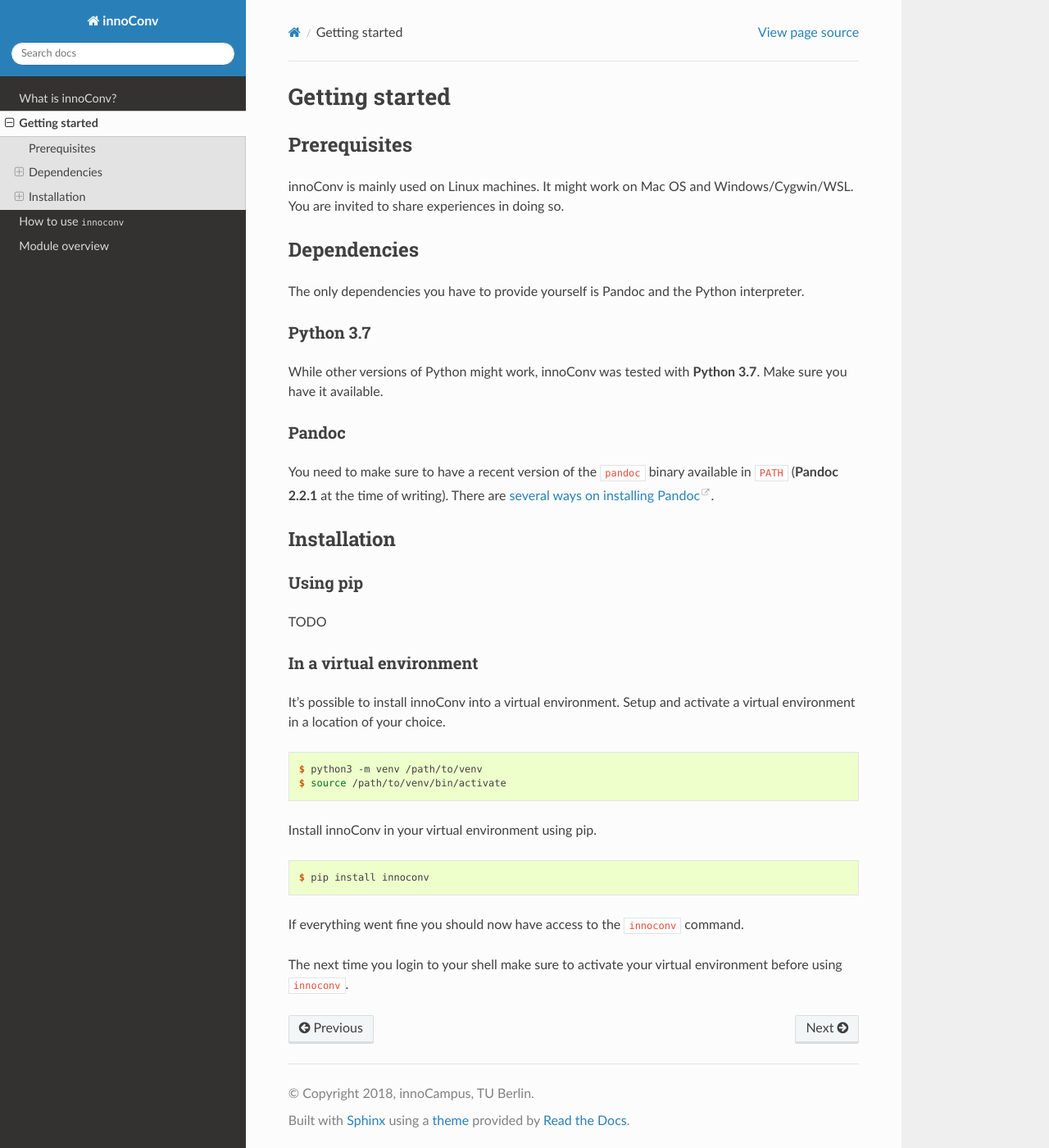
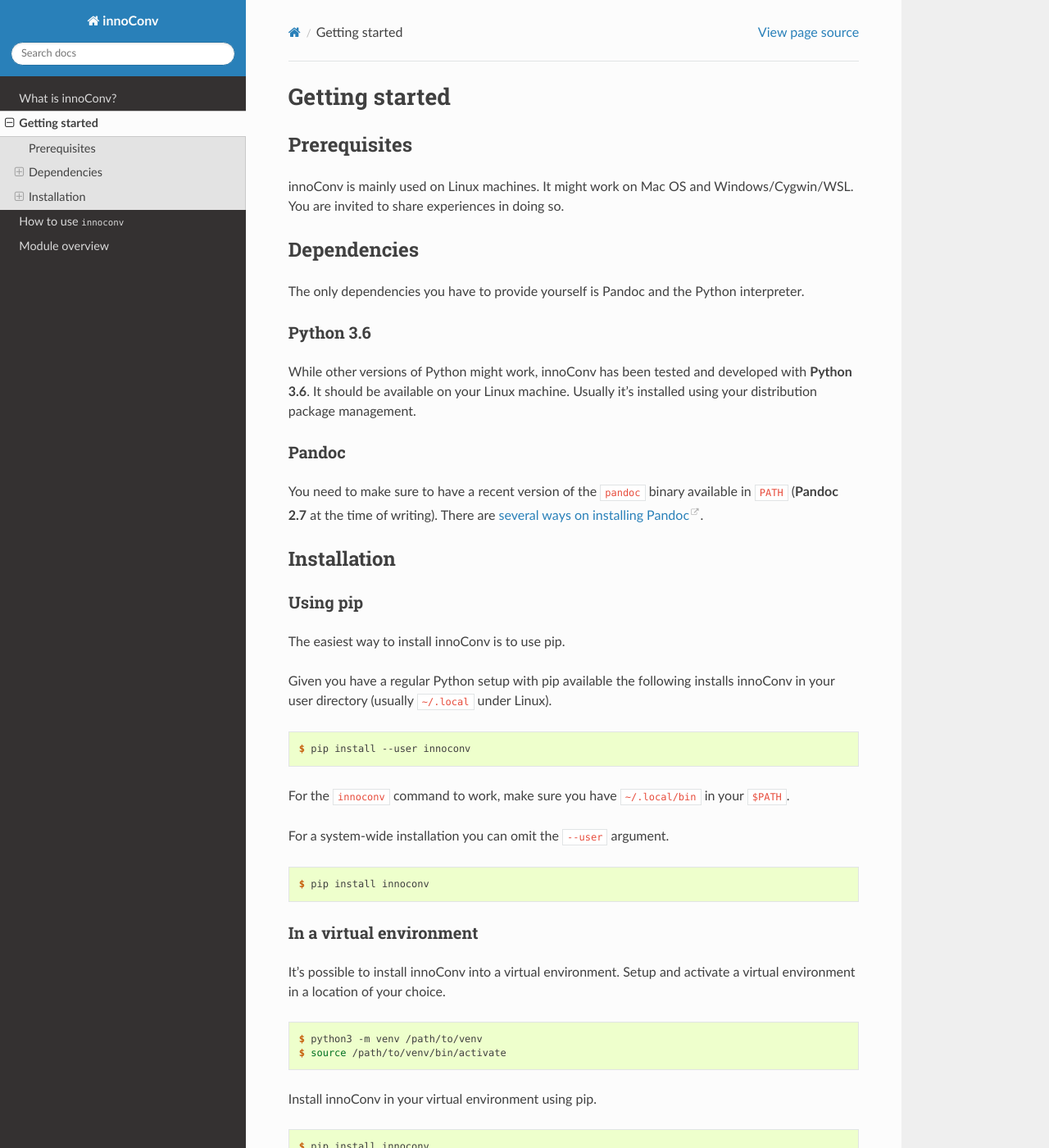
Before and after one commit to innodoc/innoconv, a Sphinx documentation site: the page built from doc/getting-started.rst, in a window 1280 px wide and 1400 px high. Shown: the whole window at 82% size. Built offline with Sphinx 7.4.7 and the Read the Docs theme 2.0.0, drawn with Linux system fonts in a browser that asks for light colours; the version number could not be read and is left out.

Commit message:
improve doc

```diff
--- a/doc/getting-started.rst
+++ b/doc/getting-started.rst
@@ -13,17 +13,18 @@
 The only dependencies you have to provide yourself is Pandoc and the Python
 interpreter.
 
-Python 3.7
+Python 3.6
 ~~~~~~~~~~
 
-While other versions of Python might work, innoConv was tested with
-**Python 3.7**. Make sure you have it available.
+While other versions of Python might work, innoConv has been tested and
+developed with **Python 3.6**. It should be available on your Linux machine.
+Usually it's installed using your distribution package management.
 
 Pandoc
 ~~~~~~
 
 You need to make sure to have a recent version of the ``pandoc`` binary
-available in ``PATH`` (**Pandoc 2.2.1** at the time of writing). There are
+available in ``PATH`` (**Pandoc 2.7** at the time of writing). There are
 `several ways on installing Pandoc <https://pandoc.org/installing.html>`_.
 
 Installation
@@ -32,7 +33,23 @@
 Using pip
 ~~~~~~~~~
 
-TODO
+The easiest way to install innoConv is to use pip.
+
+Given you have a regular Python setup with pip available the following installs
+innoConv in your user directory (usually ``~/.local`` under Linux).
+
+.. code-block:: console
+
+  $ pip install --user innoconv
+
+For the ``innoconv`` command to work, make sure you have ``~/.local/bin`` in
+your ``$PATH``.
+
+For a system-wide installation you can omit the ``--user`` argument.
+
+.. code-block:: console
+
+  $ pip install innoconv
 
 In a virtual environment
 ~~~~~~~~~~~~~~~~~~~~~~~~
```
Also changed, not shown: README.md (+1 -1 lines).
